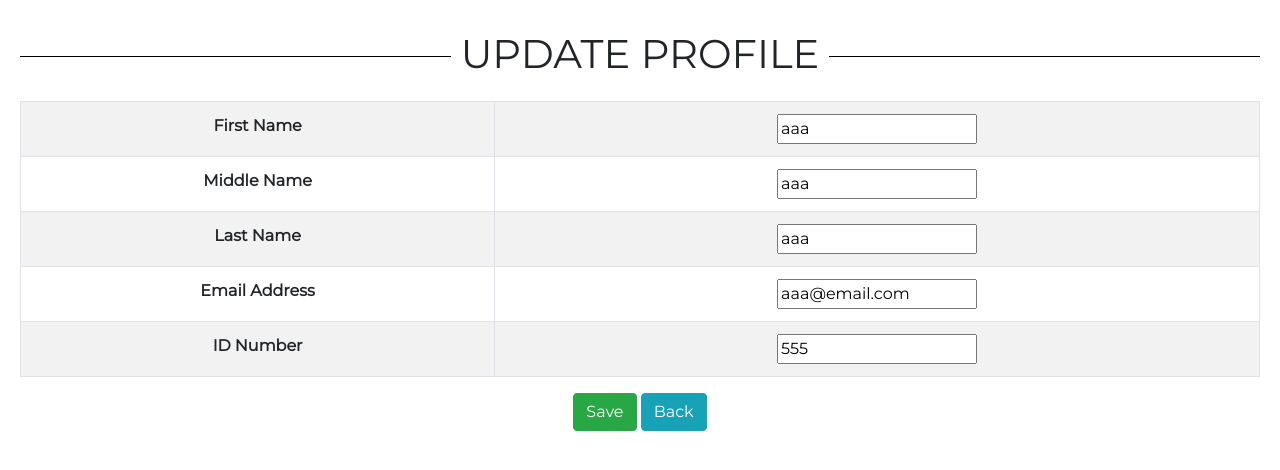
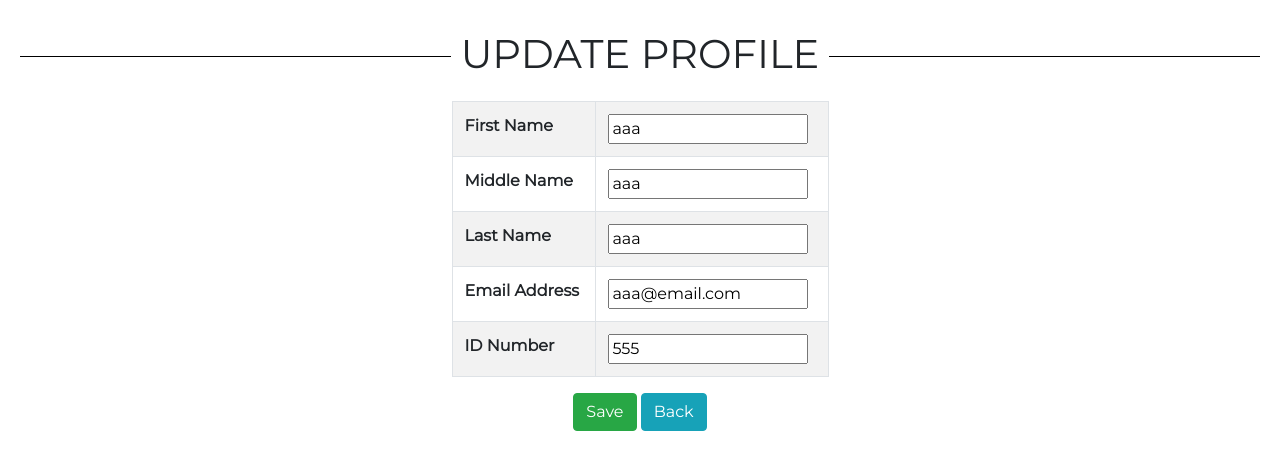
Before and after one commit to vdmamaril06/isanaysay, a Django app: page /isanaysay/update_profile/5 in a window 1280 px wide. Shown: the part 69-539 px from the top of the page. Run offline with Django 3.2, Linux system fonts and the light colour scheme; a user stored in the database is signed in; data comes from the database, SQL or seed files in the repository; both versions use the stored data as it was after the commit; lists and menus that the app fills with data are empty; some libraries are stand-ins or nearby versions.

Commit message:
Fixed the UPDATE PROFILE page table.

```diff
--- a/templates/update_profile.html
+++ b/templates/update_profile.html
@@ -18,27 +18,27 @@
 		<h1><span>UPDATE PROFILE</span></h1><br/>
 		<form role="form" action="" method="POST">
 		    {% csrf_token %}
-			<table class="table table-bordered table-striped">
+			<table class="table table-bordered table-striped" style="max-width: 377px; margin-left: auto; margin-right: auto;">
 				<tbody>
 					<tr>
-						<th>First Name</th>
-						<th>{{ update_profile_form.first_name }}</th>
+						<th style="text-align:left;">First Name</th>
+						<th style="text-align:left;">{{ update_profile_form.first_name }}</th>
 					</tr>
 					<tr>
-						<th>Middle Name</th>
-						<th>{{ update_profile_form.middle_name }}</th>
+						<th style="text-align:left;">Middle Name</th>
+						<th style="text-align:left;">{{ update_profile_form.middle_name }}</th>
 					</tr>
 					<tr>
-						<th>Last Name</th>
-						<th>{{ update_profile_form.last_name }}</th>
+						<th style="text-align:left;">Last Name</th>
+						<th style="text-align:left;">{{ update_profile_form.last_name }}</th>
 					</tr>
 					<tr>
-						<th>Email Address</th>
-						<th>{{ update_profile_form.email }}</th>
+						<th style="text-align:left;">Email Address</th>
+						<th style="text-align:left;">{{ update_profile_form.email }}</th>
 					</tr>
 					<tr>
-						<th>ID Number</th>
-						<th>{{ update_profile_form.id_number }}</th>
+						<th style="text-align:left;">ID Number</th>
+						<th style="text-align:left;">{{ update_profile_form.id_number }}</th>
 					</tr>
 				</tbody>
 			</table>
```
Also changed, not shown: db.sqlite3.
